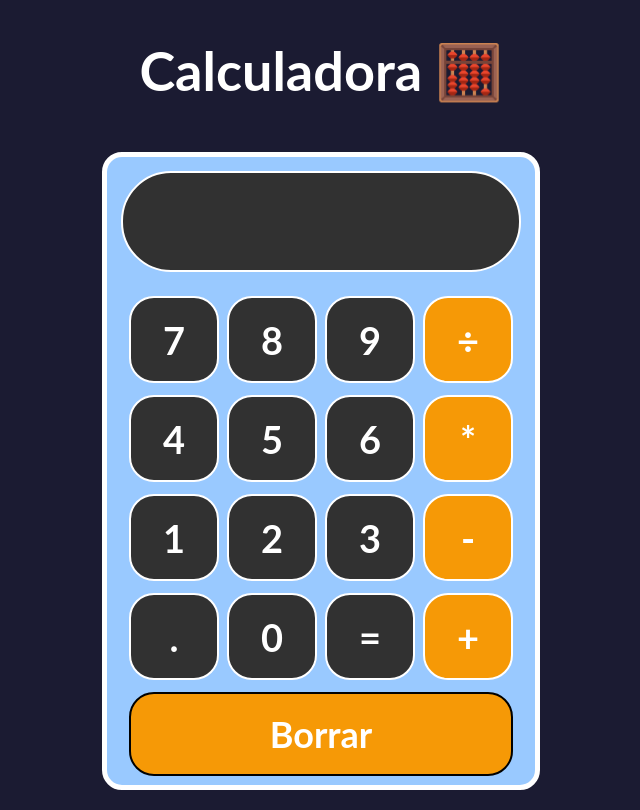
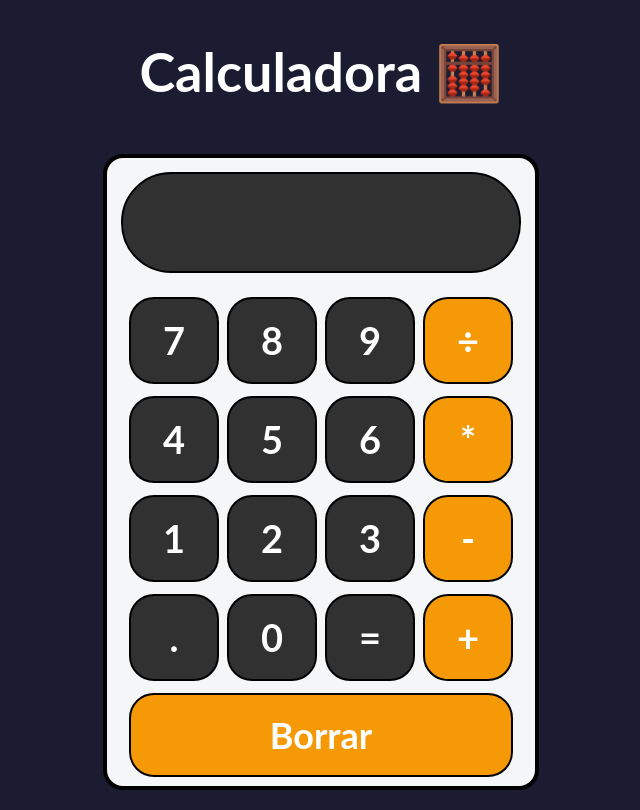
Before and after one commit to fabiochirinos/calculadora, a React (Create React App) app: page / in a window 1280 px wide. Shown: the whole page, without its empty margins (319-959 px from the left). Built offline with nearby package versions, Linux system fonts and the light colour scheme; the HTML template or start-up script is replaced by a standard one.

Commit message:
se modifico el estilo del componente

```diff
--- a/src/App.css
+++ b/src/App.css
@@ -32,9 +32,9 @@
   width: 400px;
   height: 600px;
   padding: 14px;
-  background-color: #99c9ff;
+  background-color: #f5f6f7;
   border-radius: 20px;
-  border: 5px solid #fff;
+  border: 4px solid #000;
 }
 
 .fila {
--- a/src/hojas-de-estilo/Boton.css
+++ b/src/hojas-de-estilo/Boton.css
@@ -9,7 +9,7 @@
   background-color: #313131;
   color: #fff;
   border-radius: 25px;
-  border: 2px solid #fff;
+  border: 2px solid #000;
   margin: 4px;
   cursor: pointer;
   user-select: none;
--- a/src/hojas-de-estilo/Pantalla.css
+++ b/src/hojas-de-estilo/Pantalla.css
@@ -10,5 +10,5 @@
   background-color: #313131;
   color: #fff;
   padding: 11px 30px 11px 11px;
-  border: 2px solid #fff;
+  border: 2px solid #000;
 }
```
